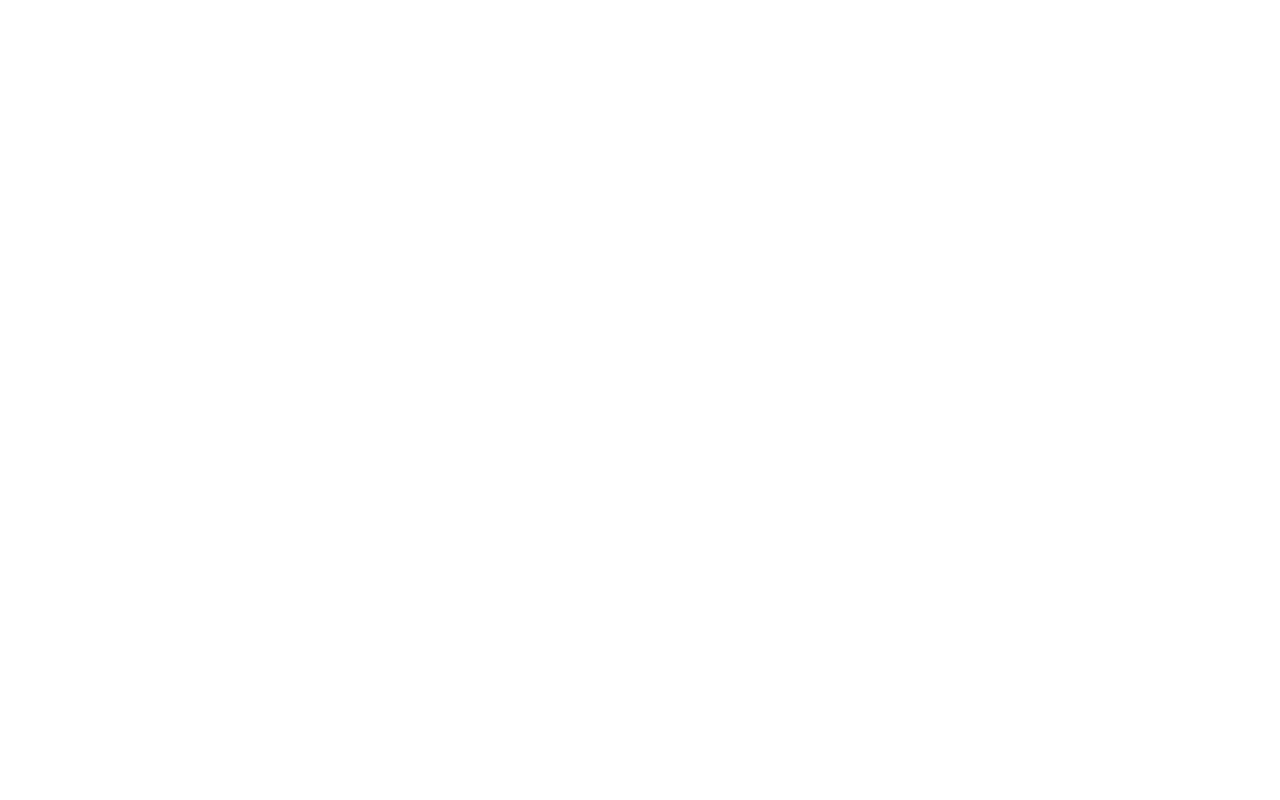
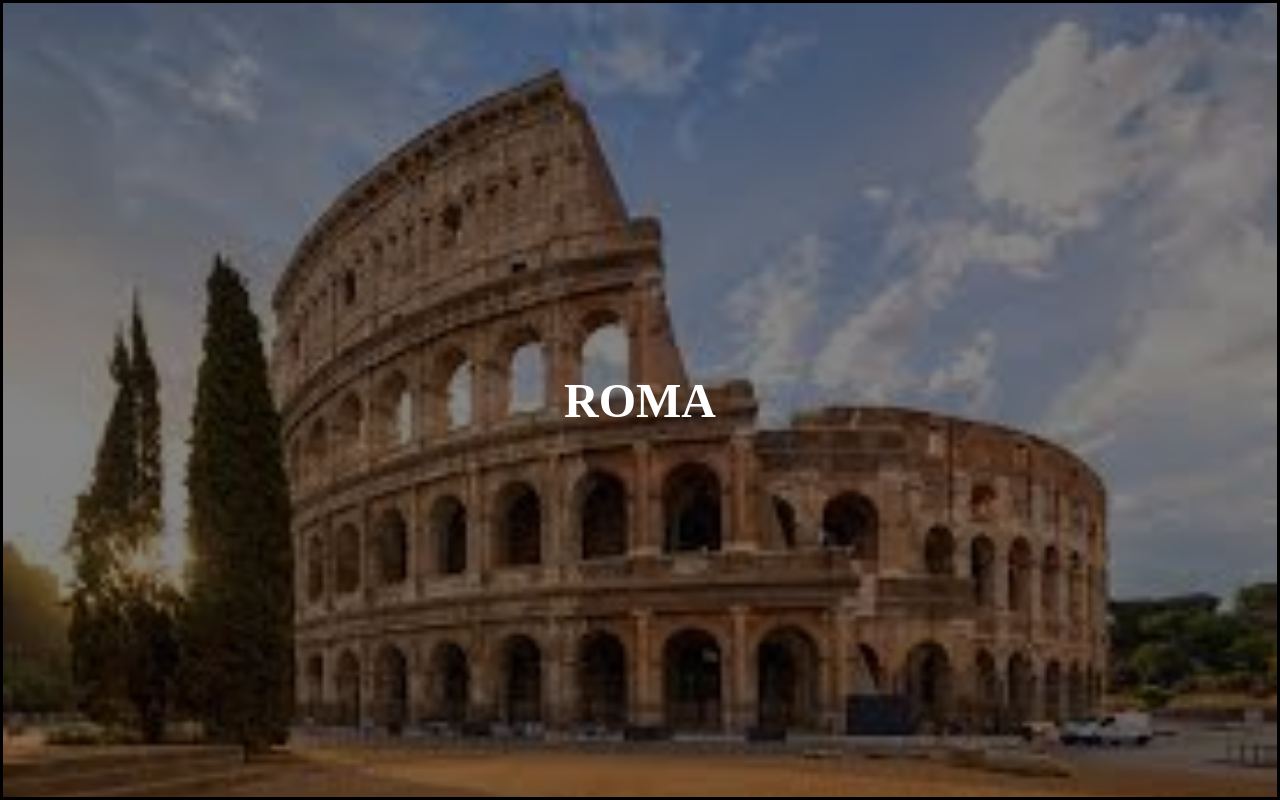
Before and after one commit to MatteoNocera/live-blocco, a plain HTML site: page index.html in a window 1280 px wide. Shown: the top 800 px of the page. Drawn offline with Linux system fonts and the light colour scheme.

Commit message:
add city

```diff
--- a/assets/style/style.css
+++ b/assets/style/style.css
@@ -3,3 +3,46 @@
     padding: 0;
     box-sizing: border-box;
 }
+
+.city {
+    border: 3px solid;
+    height: 100vh;
+    background-repeat: no-repeat;
+    background-size: cover;
+    background-position: center;
+
+}
+
+.overlay {
+    height: 100%;
+    background-color: #0000007a;
+    position: relative;
+}
+
+h2 {
+    color: white;
+    position: absolute;
+    top: 50%;
+    left: 50%;
+    font-size: 3rem;
+    transform: translate(-50%, -50%);
+    text-transform: uppercase;
+    text-shadow: 4px 4px black;
+}
+
+.city:hover h2 {
+    text-shadow: none;
+}
+
+#roma {
+    background-image: url(/assets/img/roma.jpg);
+
+}
+
+#napoli {
+    background-image: url(/assets/img/napoli.jpg);
+}
+
+#milano {
+    background-image: url(/assets/img/milano.jpg);
+}
--- a/index.html
+++ b/index.html
@@ -7,6 +7,23 @@
     <link rel="stylesheet" href="./assets/style/style.css">
 </head>
 <body>
+    <div id="roma" class="city">
+        <div class="overlay">
+            <h2>roma</h2>
 
+        </div>
+    </div>
+    <div id="napoli" class="city">
+        <div class="overlay">
+            <h2>napoli</h2>
+
+        </div>
+    </div>
+    <div id="milano" class="city">
+        <div class="overlay">
+            <h2>milano</h2>
+
+        </div>
+    </div>
 </body>
 </html>
```
